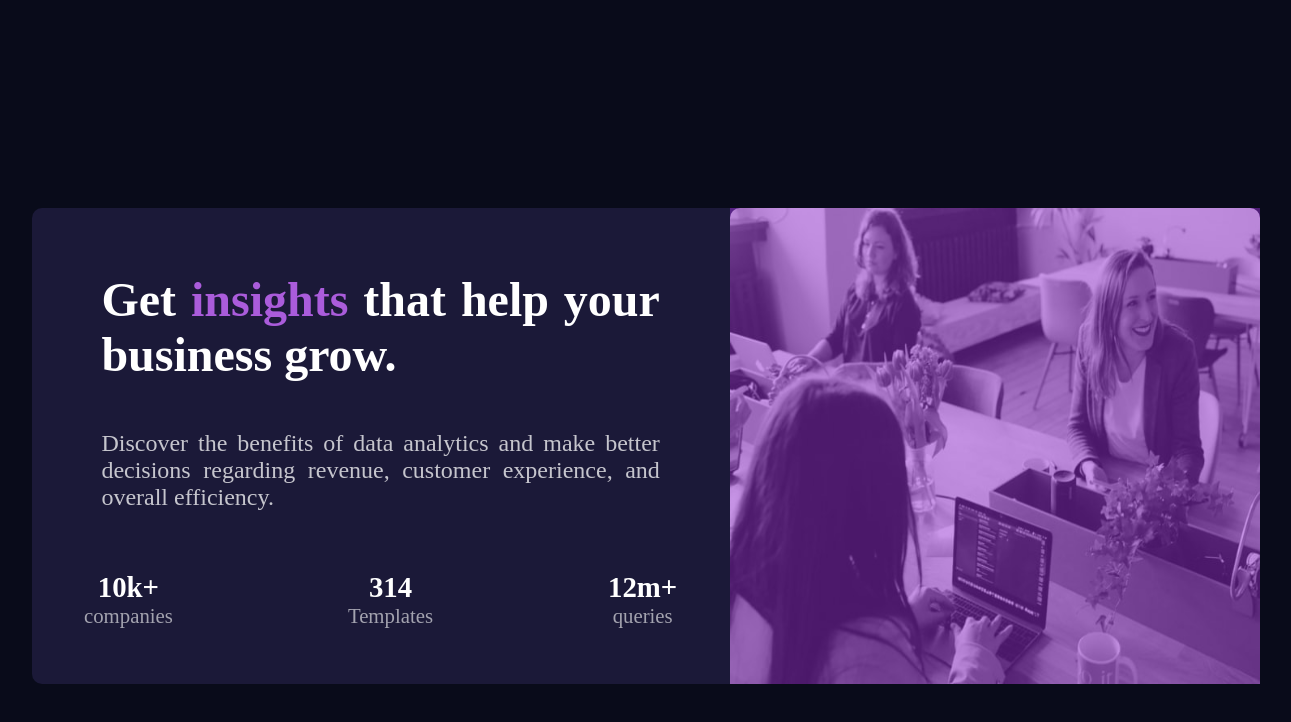
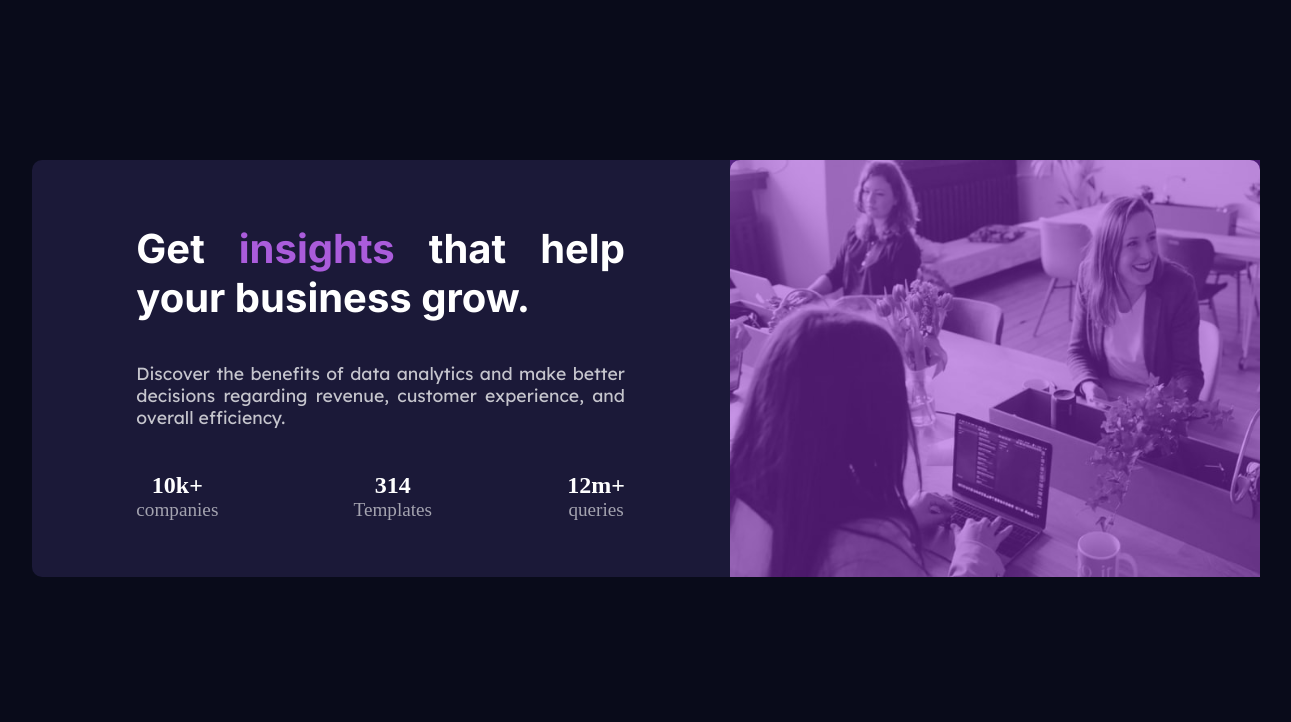
Before and after one commit to Lanrefagbemi/stats-preview-card-component-main, a plain HTML site: page index.html in a window 1536 px wide. Shown: the whole page, without its empty margins (122-1413 px from the left). Drawn offline with Linux system fonts and the light colour scheme.

Commit message:
modified the spacing and font

```diff
--- a/styles.css
+++ b/styles.css
@@ -16,6 +16,8 @@ div.container {
 }
 div.intro h1 {
     font-size: 2rem;
+    font-family: 'Inter', sans-serif;
+    font-weight: 700;
     color: hsl(0, 0%, 100%);
     /* border: 1px solid white; */
     width: 100%;
@@ -103,31 +105,32 @@ div.stat_details {
     }
     div.intro {
         /* border: 1px solid white; */
-        width: 80%;
+        width: 70%;
         margin: auto;
         padding-top: 4em;
     }
     div.intro h1 {
-        font-size: 3rem;
+        font-size: 2.5rem;
         text-align: justify;
     }
     p {
-        font-size:1.5rem;
+        font-size:1.1rem;
+        font-family: 'Lexend Deca', sans-serif;
         text-align: justify;
     }
     div.stats {
         display: flex;
         /* border: 1px solid white; */
-        width: 85%;
+        width: 70%;
         justify-content: space-between;
         margin: auto;
         padding-bottom: 2em;
     }
     .stat_head {
-        font-size: 1.8rem;
+        font-size: 1.5rem;
     }
     .stat_body {
-        font-size: 1.3rem;
+        font-size: 1.2rem;
     }
 
     div.image_content {
@@ -144,7 +147,7 @@ div.stat_details {
     }
 
     body {
-        padding: 13em 0em;
+        padding: 10em 0em;
     }
 
     div.text_content {
```
